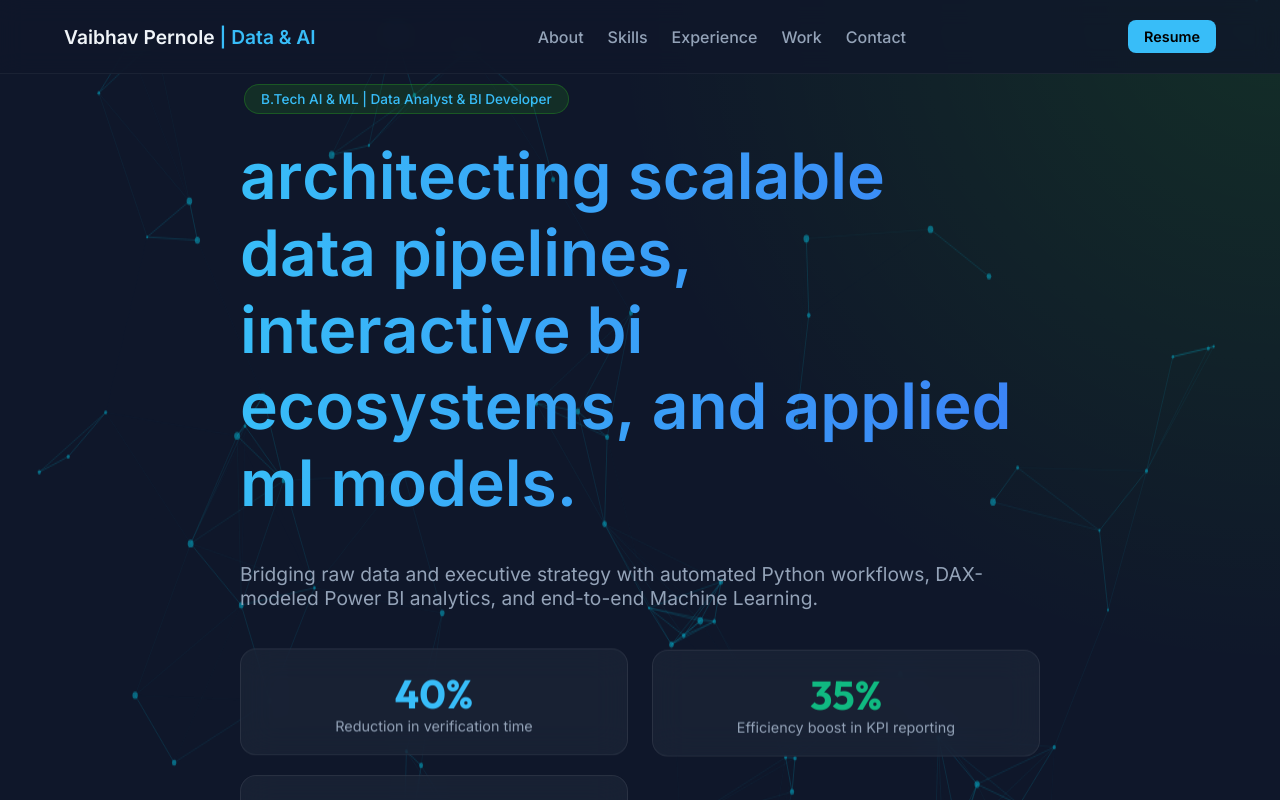
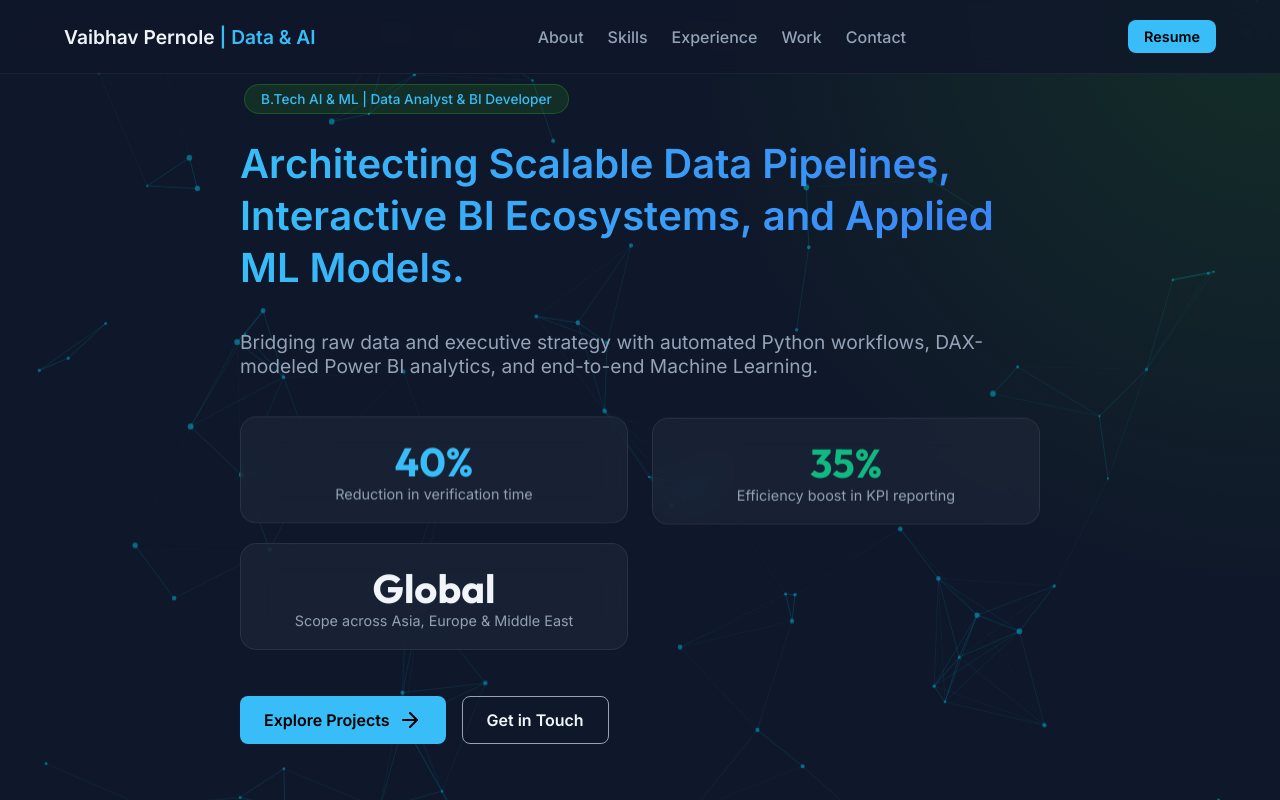
Before and after one commit to vaibhav72-hub/portfolio-github, a React (Vite) app: page / in a window 1280 px wide. Shown: the top 800 px of the page. Built offline with nearby package versions, Linux system fonts and the light colour scheme.

Commit message:
style: restore Title Case and reduce hero heading font size

```diff
--- a/src/App.tsx
+++ b/src/App.tsx
@@ -190,9 +190,9 @@ export default function App() {
         <div className="container">
           <div className="reveal" style={{ maxWidth: "800px", position: "relative", zIndex: 10 }}>
             <div className="badge reveal" style={{ marginBottom: "24px" }}>B.Tech AI & ML | Data Analyst & BI Developer</div>
-            <div style={{ fontSize: "clamp(2rem, 8vw, 4rem)", marginBottom: "24px", fontWeight: "bold", lineHeight: 1.2 }}>
+            <div style={{ fontSize: "clamp(1.5rem, 3.5vw, 2.5rem)", marginBottom: "24px", fontWeight: "bold", lineHeight: 1.3 }}>
               <AnimatedText
-                text="architecting scalable data pipelines, interactive bi ecosystems, and applied ml models."
+                text="Architecting Scalable Data Pipelines, Interactive BI Ecosystems, and Applied ML Models."
                 className="text-gradient"
               />
             </div>
```
